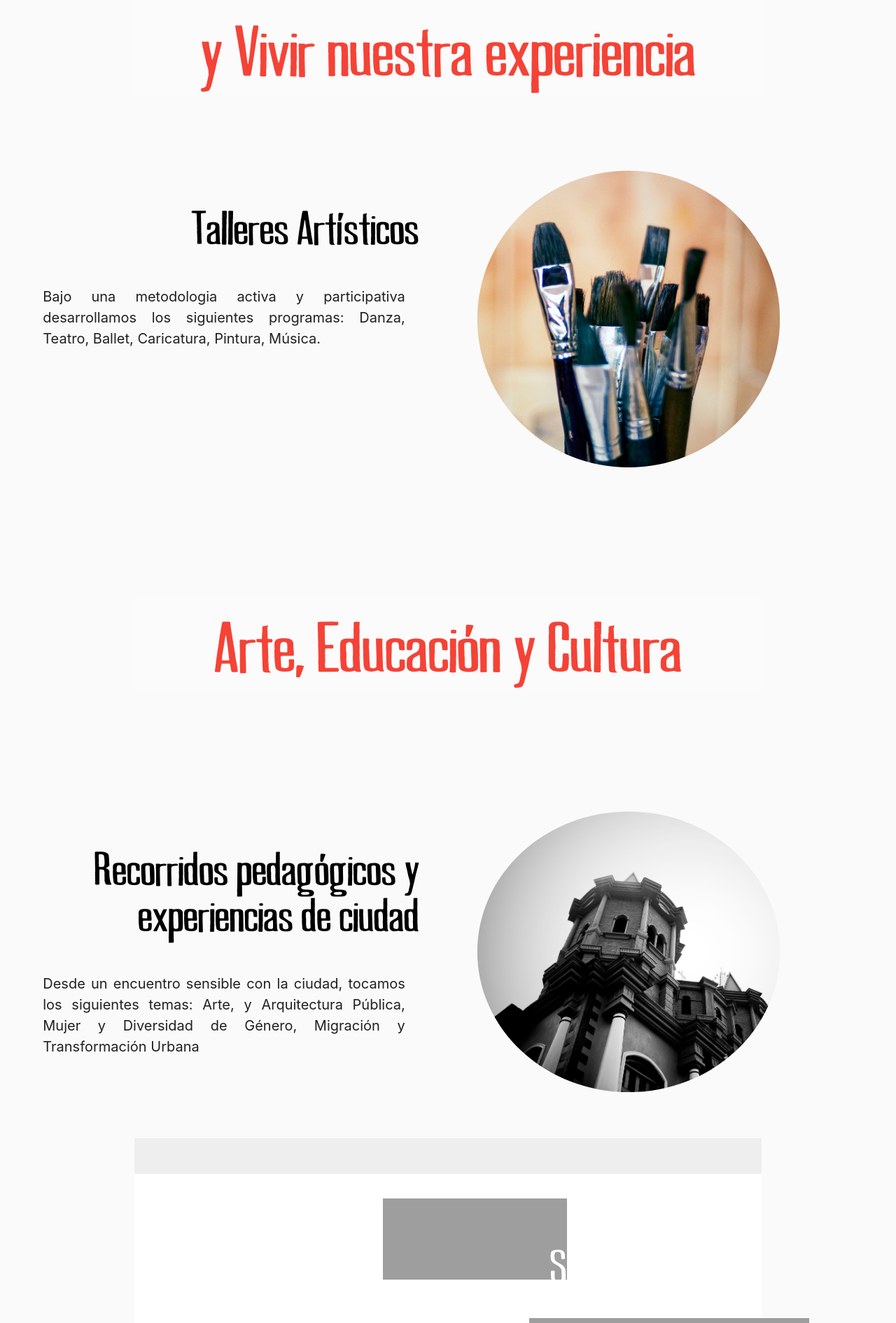
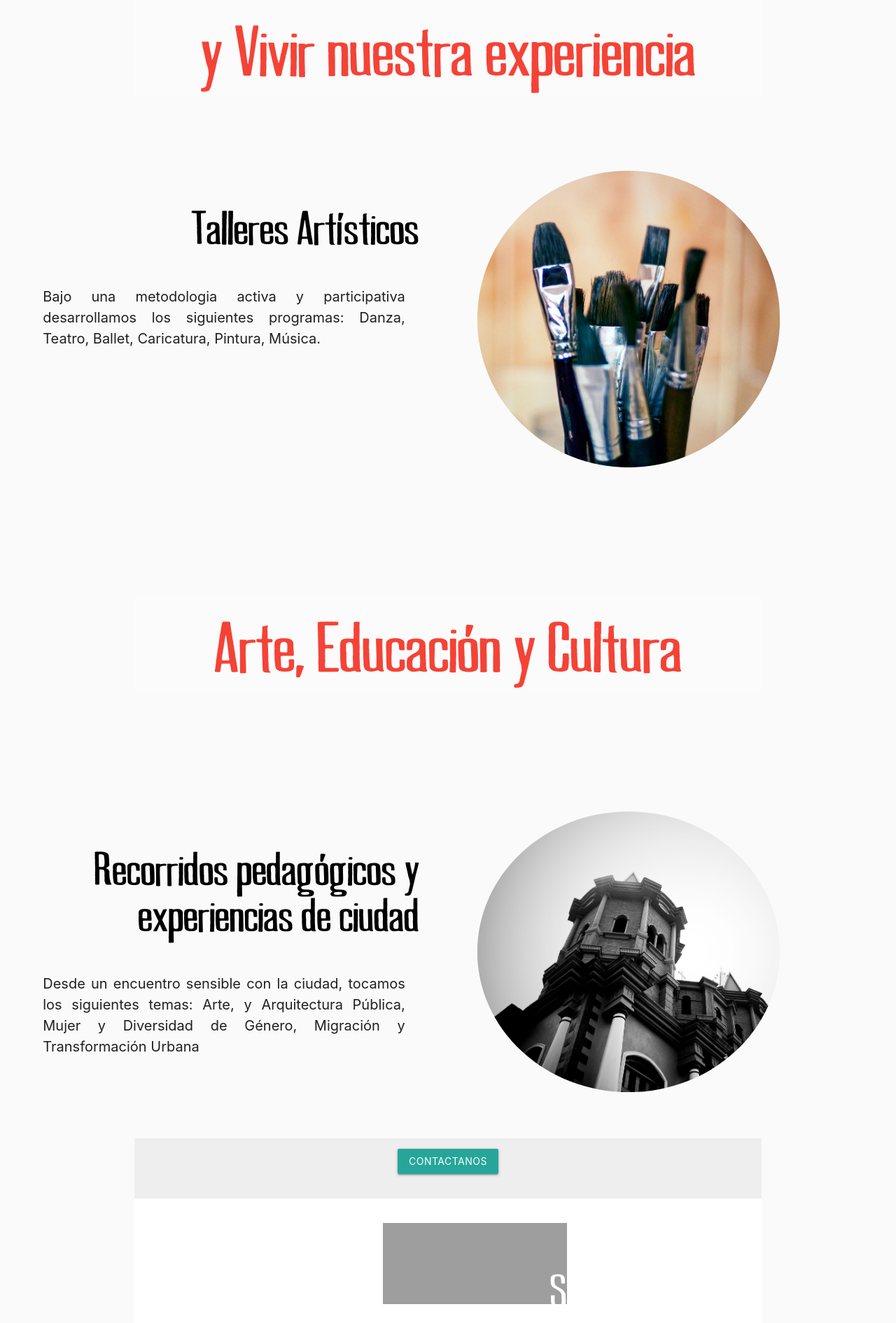
Before and after one commit to dalexpa87/portafolio, a PHP site: page / in a window 1280 px wide. Shown: the part 2340-4231 px from the top of the page at 70% size. Run offline with PHP 8.4, Linux system fonts and the light colour scheme; some libraries are stand-ins or nearby versions; grey boxes are pictures that could not be loaded.

Commit message:
lijto tio

```diff
--- a/index.php
+++ b/index.php
@@ -193,27 +193,26 @@
     <div class="section">
 
       <div class="row">
-        <div class="col s12">
+        <div class="col s12 ">
+
+
+         <center><a class="waves-effect waves-light btn modal-trigger" href="#modal1">Contactanos</a></center>
+
           <div id="modal1" class="modal">
-         <a class="waves-effect waves-light btn modal-trigger" href="#modal1">Modal</a>
-
             <div class="modal-content">
-                    <h5 class="center">Contactanos</h5>
+            <center><h3>Contactanos</h3></center>
               <?php
                 require_once("contactus.html");
                ?>
             </div>
-    <div class="modal-footer">
-      <a href="#modal1" class=" modal-action modal-close waves-effect waves-green btn-flat">Agree</a>
+          </div>
+        </div>
       </div>
   </div>
 
 
             </div>
-          </div>
 
-        </div>
-      </div>
 
 
 
```
Lines whose indentation alone changed are shown as unchanged.
